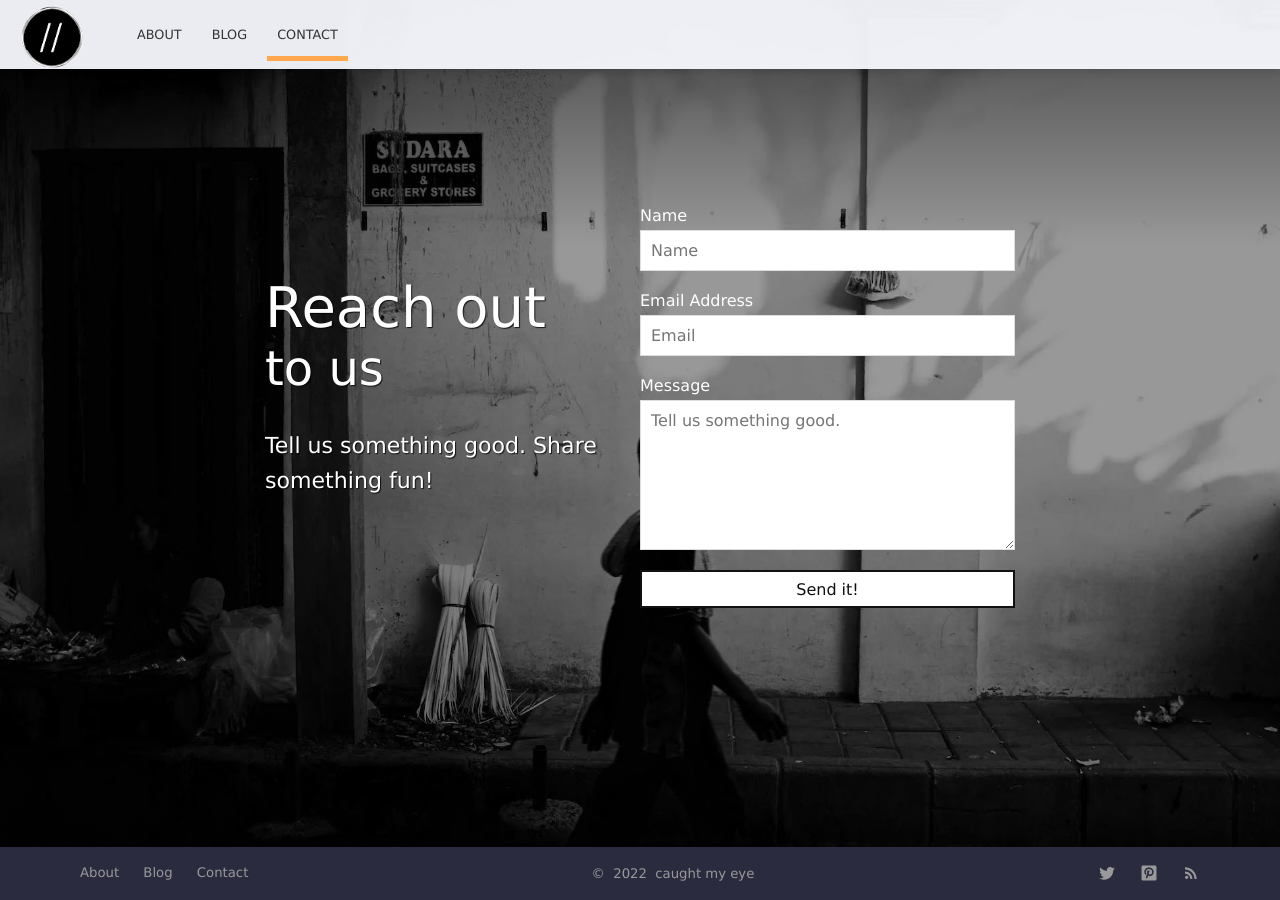
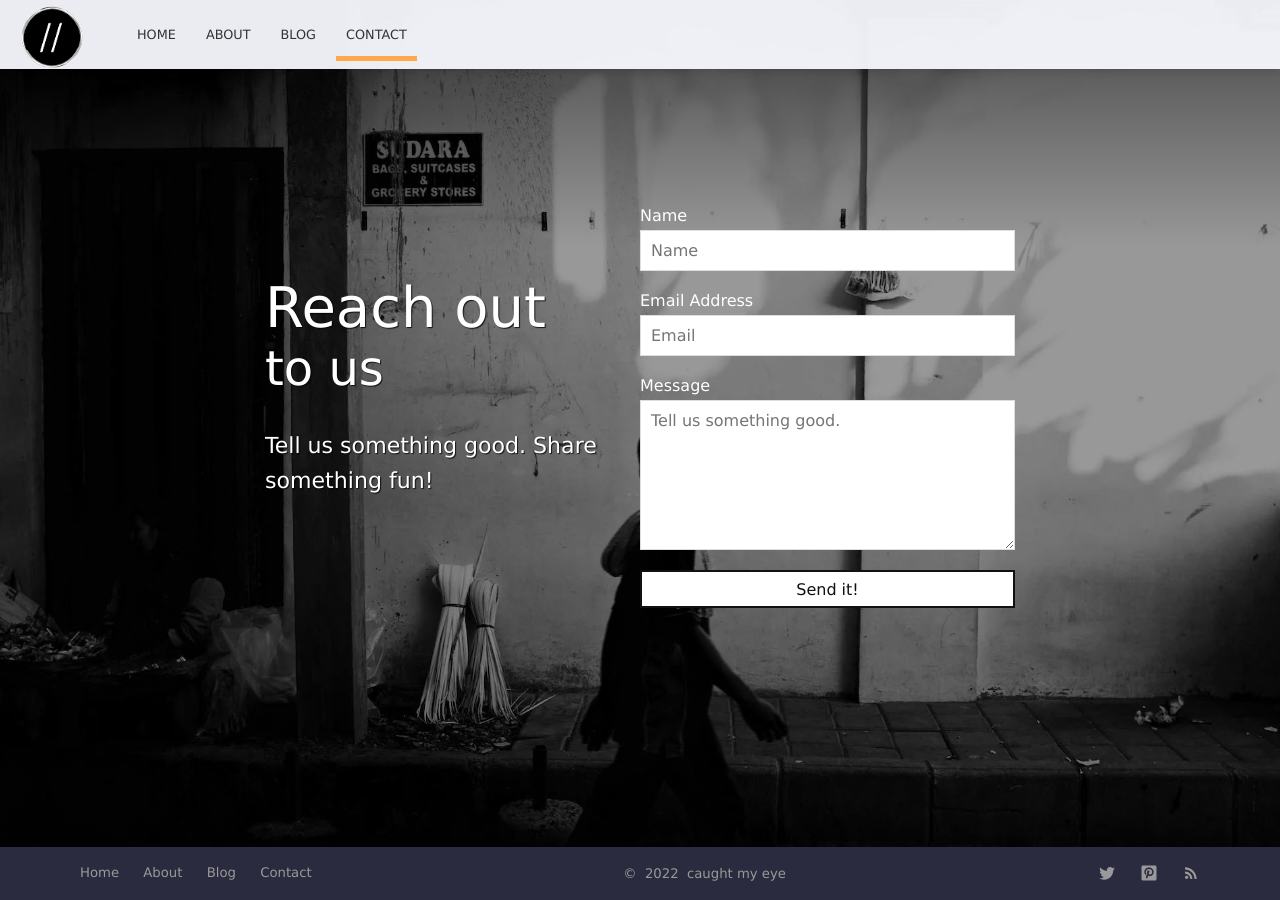
Before and after one commit to marklchaves/bali-street-photographer, a Jekyll site: the page built from contact.html, in a window 1280 px wide and 900 px high, scrolled down 53 px. Built offline with Jekyll 4.4.1, drawn with Linux system fonts in a browser that asks for light colours; nearby versions of some CDN libraries.

Commit message:
Added Home

```diff
--- a/_data/footer.yml
+++ b/_data/footer.yml
@@ -1,4 +1,6 @@
 left_links:
+  - name: Home
+    link: /
   - name: About
     link: /about/
   - name: Blog
--- a/_data/navigation.yml
+++ b/_data/navigation.yml
@@ -1,3 +1,5 @@
+- name: Home
+  link: /
 - name: About
   link: /about/
 - name: Blog
```
